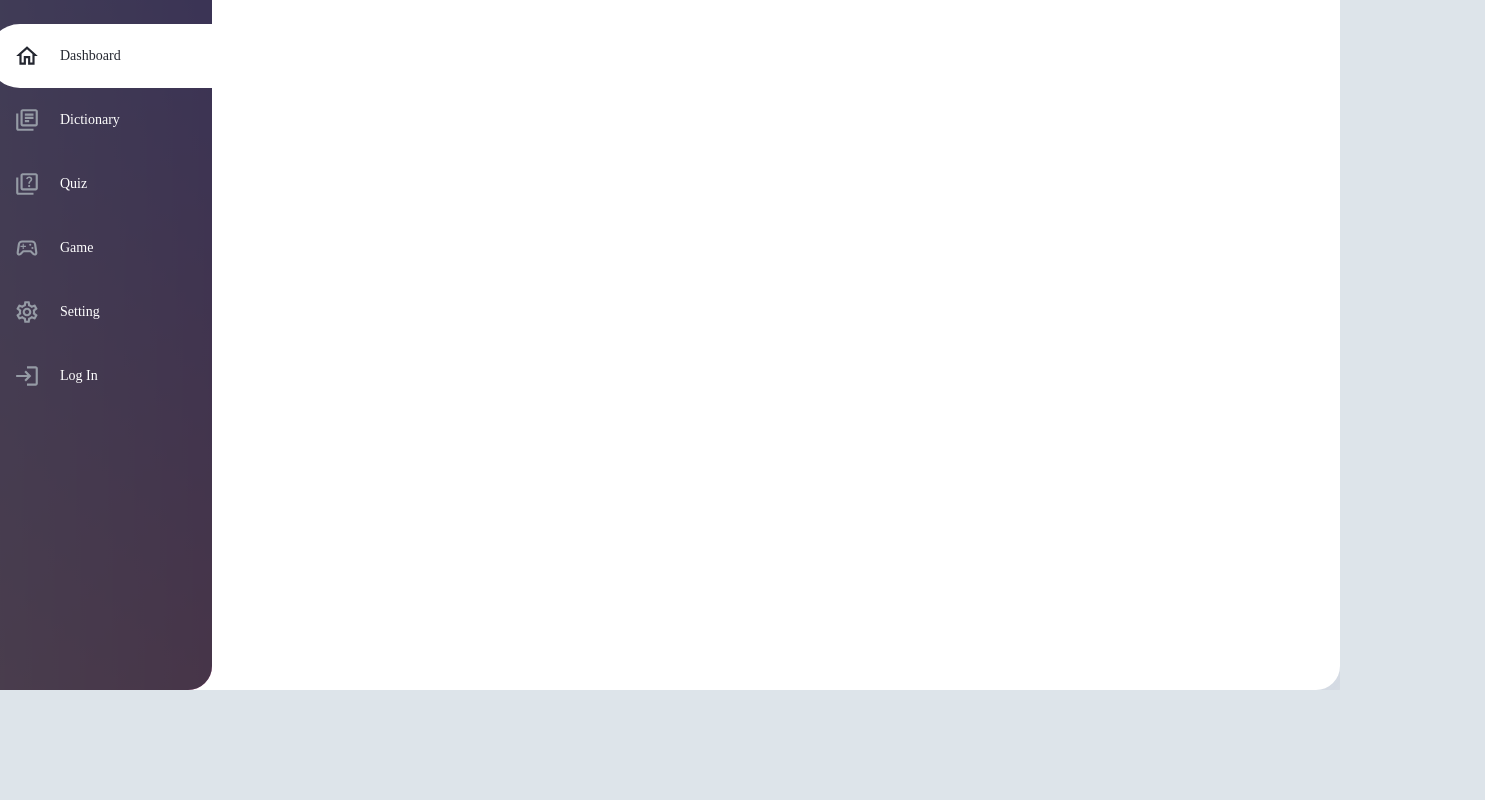
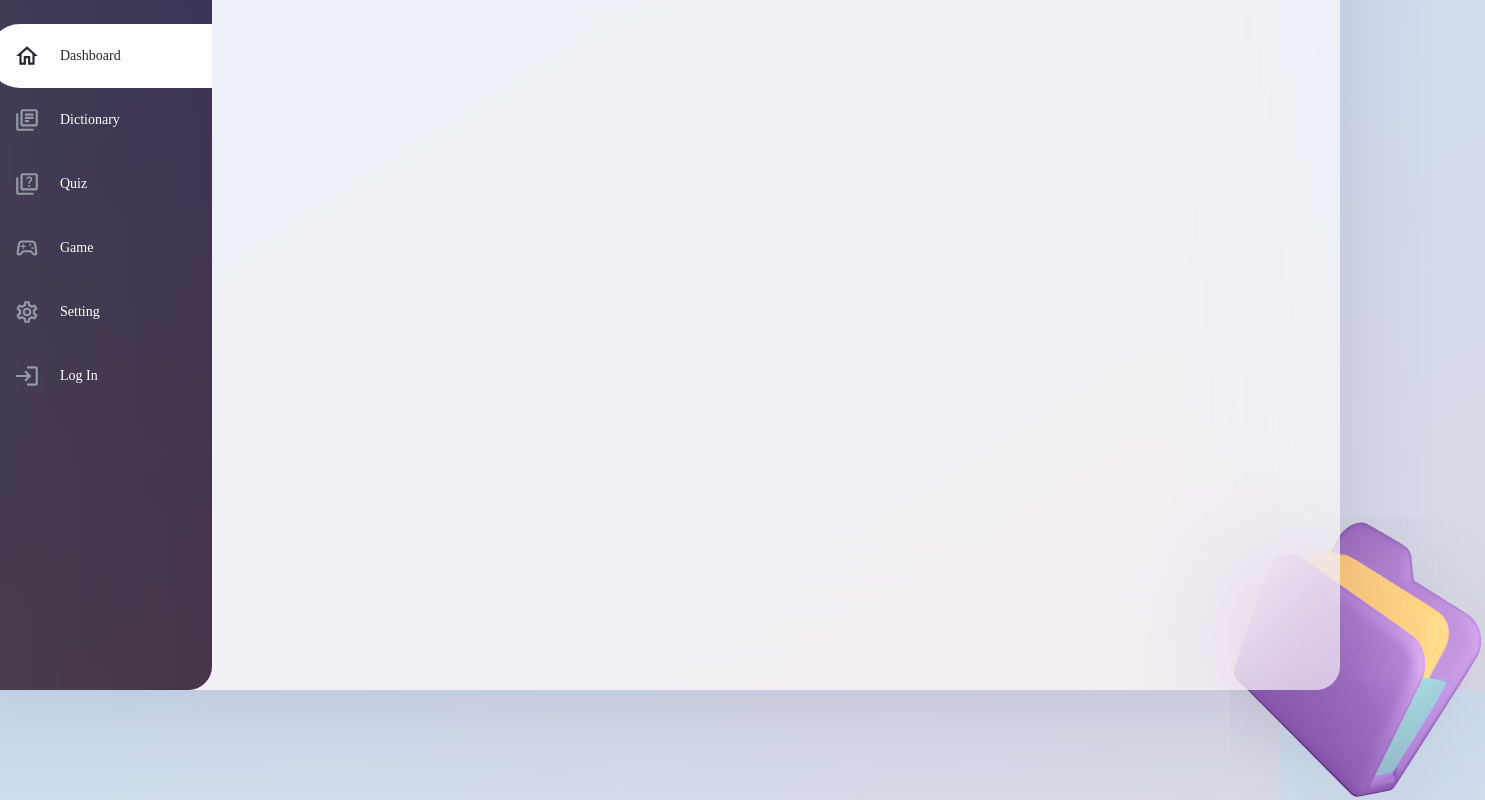
Before and after one commit to Shamp07/word-memorize, a React (Vite) app: page / in a window 1280 px wide. Shown: the part 136-936 px from the top of the page, 1485 px wide, since content can reach past the window. Before the commit the page ends 826 px from the top, so only its background shows below. Built offline with nearby package versions, Linux system fonts and the light colour scheme.

Commit message:
feat: modify size of magnifier image and add folder image

```diff
--- a/src/components/Layout/globalStyle.ts
+++ b/src/components/Layout/globalStyle.ts
@@ -32,7 +32,7 @@ const GlobalStyle = css`
     display: flex;
     justify-content: center;
     align-items: center;
-    background: ${palette.bodyBackground.toString()};
+    background: linear-gradient(to right bottom, ${palette.bodyBackgroundGradient.leftTop.toString()}, ${palette.bodyBackgroundGradient.rightBottom.toString()});
     min-height: 100vh;
     line-height: 1;
   }
--- a/src/components/Layout/index.tsx
+++ b/src/components/Layout/index.tsx
@@ -4,6 +4,7 @@ import { Global } from '@emotion/react';
 
 import palette from '@constants/palette';
 import magnifier from '@assets/images/magnifier.png';
+import folder from '@assets/images/folder.png';
 import globalStyle from './globalStyle';
 import Sidebar from './Sidebar';
 
@@ -16,19 +17,27 @@ const Inner = styled.div`
   align-items: center;
   width: 1400px;
   height: 826px;
-  background: ${palette.themeWhite.toString()};
+  background: ${palette.contentBackground.toString()};
   border-radius: 24px;
   overflow: hidden;
-  box-shadow: 0px 10px 100px rgba(63, 39, 102, 0.15);
+  box-shadow: 0 10px 100px rgba(63, 39, 102, 0.15);
   position: relative;
   z-index: 10;
+  backdrop-filter: blur(60px);
 `;
 
 const Magnifier = styled.img`
   position: absolute;
-  top: -150px;
-  left: -100px;
+  top: -110px;
+  left: -65px;
   z-index: 20;
+`;
+
+const Folder = styled.img`
+  position: absolute;
+  bottom: -110px;
+  right: -145px;
+  z-index: 5;
 `;
 
 interface Props {
@@ -39,6 +48,7 @@ function Layout({ children }: Props) {
   return (
     <Root>
       <Magnifier src={magnifier} />
+      <Folder src={folder} />
       <Inner>
         <Global styles={globalStyle} />
         <Magnifier src={magnifier} />
--- a/src/constants/palette.ts
+++ b/src/constants/palette.ts
@@ -1,7 +1,13 @@
 import Color from 'color';
 
 export default {
-  bodyBackground: new Color('#DDE4EA'),
+  bodyBackgroundGradient: {
+    leftTop: new Color('#CEDEEF'),
+    rightBottom: new Color('#E4D6DE'),
+  },
+
+  contentBackground: new Color('#FFFFFF').alpha(0.6),
+
   themePrimary: new Color('#0083FF'),
   typePrimary: new Color('#242730'),
 
```
Also changed, not shown: src/assets/images/folder.png (added), src/assets/images/magnifier.png.
